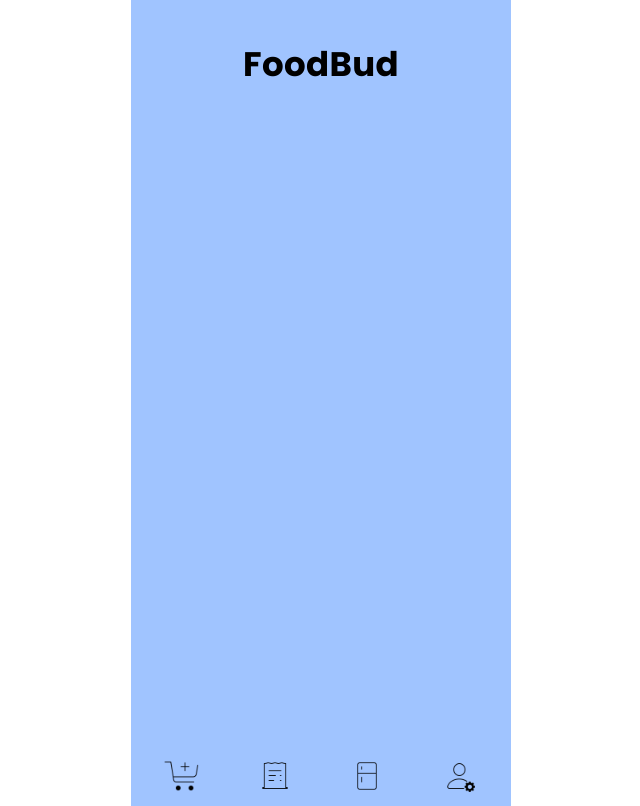
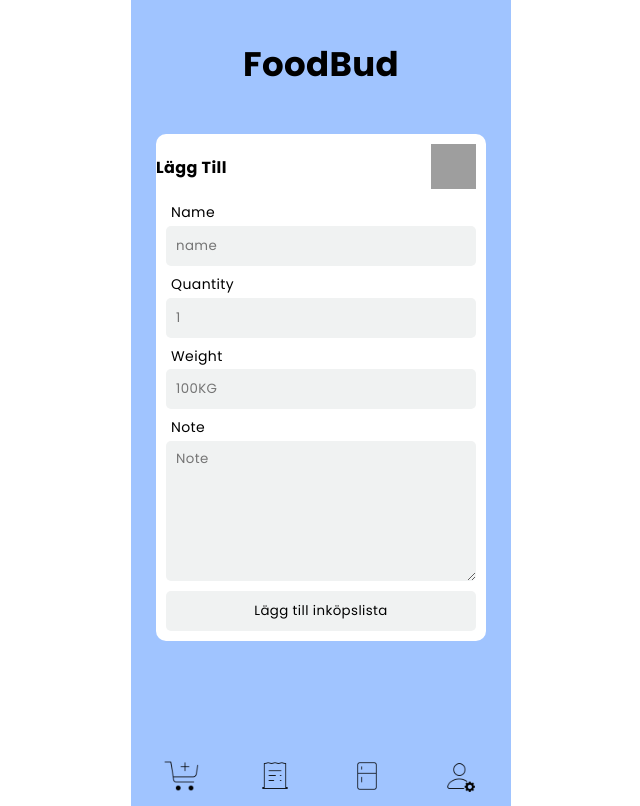
Before and after one commit to A1101101IR/FridgeEase, a React (Create React App) app: page /addtoshoppinglist in a window 1280 px wide. Before the commit this address had no page. Shown: the whole page, without its empty margins (319-959 px from the left). Built offline with nearby package versions, Linux system fonts and the light colour scheme; grey boxes are pictures that could not be loaded.

Commit message:
working with functions for add, delete and post items

```diff
--- a/src/App.js
+++ b/src/App.js
@@ -9,6 +9,7 @@ import ProductList from "./components/product/product-list";
 import Product from "./components/product/product";
 import RecipeSearch from "./components/recipe/recipeSearch";
 import RecipeDetails from "./components/recipe/RecipeDetails";
+import AddToShoppingList from "./components/shopping/addToShoppingList";
 function App() {
   return (
     <div className="container">
@@ -21,6 +22,10 @@ function App() {
           <Route path="/productlist/:id" element={<Product />}></Route>
           <Route path="/account" element={<Account />}></Route>
           <Route path="/shoppingList" element={<ShoppingList />}></Route>
+          <Route
+            path="/addtoshoppinglist"
+            element={<AddToShoppingList />}
+          ></Route>
           <Route path="/recipe" element={<Recipe />}></Route>
           <Route path="/recipe/:id" element={<RecipeSearch />}></Route>
           <Route path="/recipeDetails/:id" element={<RecipeDetails />}></Route>
--- a/src/components/product/product.js
+++ b/src/components/product/product.js
@@ -2,10 +2,34 @@ import { useParams, useNavigate } from "react-router-dom";
 import useFatch from "../customHooks/useFetch";
 import Plus from "../../img/plus.png";
 import Close from "../../img/close.png";
+import { useState } from "react";
 const Product = () => {
   const { id } = useParams();
   const { data: product } = useFatch(`http://localhost:8000/products/${id}`);
   const navigate = useNavigate();
+  const [name, setName] = useState();
+  const [quantity, setQuantity] = useState();
+  const [weight, setWeight] = useState();
+  const addItem = (name) => {
+    setName(name);
+    var myHeaders = new Headers();
+    myHeaders.append("Content-Type", "application/json");
+    var raw = JSON.stringify({
+      Name: name,
+      Quantity: quantity,
+      Weight: weight,
+    });
+    var requestOptions = {
+      method: "POST",
+      headers: myHeaders,
+      body: raw,
+      redirect: "follow",
+    };
+    fetch("http://localhost:3000/shoppinglist", requestOptions)
+      .then((response) => response.text())
+      .then((result) => console.log(result))
+      .catch((error) => console.log("error", error));
+  };
   return (
     <div className="product-cart-container">
       {product && (
@@ -25,12 +49,20 @@ const Product = () => {
               onClick={() => navigate(-1)}
             />
           </header>
-          <form action="">
+          <div className="form">
             <label>Quantity</label>
-            <input type="number" placeholder="1" />
+            <input
+              type="number"
+              placeholder="1"
+              onChange={(e) => setQuantity(e.target.value)}
+            />
             <label>Weight</label>
-            <input type="number" placeholder="100KG" />
-            <label>Production type</label>
+            <input
+              type="number"
+              placeholder="100KG"
+              onChange={(e) => setWeight(e.target.value)}
+            />
+            {/* <label>Production type</label>
             <select>
               <option selected="selected">ECO</option>
               <option>Locally produced</option>
@@ -40,11 +72,15 @@ const Product = () => {
               <option selected="selected">A</option>
               <option>B</option>
               <option>C</option>
-            </select>
+            </select> */}
             <label>Note</label>
             <textarea placeholder="Note"></textarea>
-            <input type="submit" value="Add to Fridge" />
-          </form>
+            <input
+              type="submit"
+              onClick={(e) => addItem(product.name)}
+              value="Add to Fridge"
+            />
+          </div>
           <footer></footer>
         </article>
       )}
--- a/src/components/recipe/recipeSearch.js
+++ b/src/components/recipe/recipeSearch.js
@@ -12,12 +12,17 @@ const RecipeSearch = () => {
   const [error, setError] = useState(null);
   const [isLoading, setIsLoading] = useState(true);
   const [searchResult, setSearchResult] = useState();
-  const { data: product } = useFatch(`http://localhost:8000/products/${id}`);
-
+  const [productName, setProductName] = useState();
+  /* Just nu det är fast url för att fetcha data fixa senare */
+  const fetchData = async (url) => {
+    const res = await fetch(url);
+    const result = await res.json();
+    setProductName(result.Name);
+  };
   useEffect(() => {
-    if (product) {
-      const searchWord = product.name;
-      fetch(`/recipe/byname/?phrase=${searchWord}`)
+    fetchData("/shoppinglist/634d4af714a6d36c1ef974af");
+    if (productName) {
+      fetch(`/recipe/byname/?phrase=${productName}`)
         .then((res) => res.json())
         .then((results) => {
           setSearchResult(results.Recipes);
@@ -29,7 +34,7 @@ const RecipeSearch = () => {
           setError(err.message);
         });
     }
-  }, [product]);
+  }, [productName]);
 
   return (
     <div className="recipe-container">
--- /dev/null
+++ b/src/components/shopping/addToShoppingList.js
@@ -0,0 +1,85 @@
+import { useParams, useNavigate } from "react-router-dom";
+import useFatch from "../customHooks/useFetch";
+import Plus from "../../img/plus.png";
+import Close from "../../img/close.png";
+import { useState } from "react";
+const AddToShoppingList = () => {
+  const navigate = useNavigate();
+  const [name, setName] = useState();
+  const [quantity, setQuantity] = useState();
+  const [weight, setWeight] = useState();
+  const addItem = () => {
+    var myHeaders = new Headers();
+    myHeaders.append("Content-Type", "application/json");
+    var raw = JSON.stringify({
+      Name: name,
+      Quantity: quantity,
+      Weight: weight,
+    });
+    var requestOptions = {
+      method: "POST",
+      headers: myHeaders,
+      body: raw,
+      redirect: "follow",
+    };
+    fetch("http://localhost:3000/shoppinglist", requestOptions)
+      .then((response) => response.json())
+      .then((result) =>
+        setTimeout(() => {
+          navigate(-1);
+        }, 1000)
+      )
+      .catch((error) => console.log("error", error));
+  };
+  return (
+    <div className="product-cart-container">
+      <article className="product-cart">
+        <header>
+          <div className="flex-center">
+            {/* <img
+              src={require(`../../img/icons8/${product.icon}`)}
+              className="product-icon"
+            /> */}
+            <h4 className="cart-headline-bold">Lägg till</h4>
+          </div>
+          <img
+            className="closeBTN"
+            src={Close}
+            alt=""
+            onClick={() => navigate(-1)}
+          />
+        </header>
+        <div className="form">
+          <label>Name</label>
+          <input
+            type="text"
+            placeholder="name"
+            onChange={(e) => setName(e.target.value)}
+          />
+          <label>Quantity</label>
+          <input
+            type="number"
+            placeholder="1"
+            onChange={(e) => setQuantity(e.target.value)}
+          />
+          <label>Weight</label>
+          <input
+            type="number"
+            placeholder="100KG"
+            onChange={(e) => setWeight(e.target.value)}
+          />
+          <label>Note</label>
+          <textarea placeholder="Note"></textarea>
+          <input
+            type="submit"
+            onClick={(e) => addItem()}
+            value="Lägg till inköpslista"
+          />
+        </div>
+        <footer></footer>
+      </article>
+    </div>
+  );
+};
+
+export default AddToShoppingList;
--- a/src/components/shopping/shoppingList.js
+++ b/src/components/shopping/shoppingList.js
@@ -2,13 +2,55 @@ import { Link } from "react-router-dom";
 import useFatch from "../customHooks/useFetch";
 import loadingImg from "../../img/loading.png";
 import Plus from "../../img/plus.png";
-import { useState } from "react";
+import Fridge from "../../img/fridge.png";
+import Delete from "../../img/close.png";
 const ShoppingList = () => {
   const { data: shoppingList, isLoading, error } = useFatch("/shoppinglist");
-  const [displayMore, setDisplayMore] = useState(false);
-  console.log(displayMore);
+  const getItems = () => {};
+  const deleteItem = (id) => {
+    fetch(`http://localhost:3000/shoppinglist/${id}`, {
+      method: "DELETE",
+      redirect: "follow",
+    })
+      .then((response) => response.json())
+      .then((result) =>
+        setTimeout(() => {
+          window.location.reload(false);
+        }, 500)
+      )
+      .catch((error) => console.log("error", error));
+  };
+
+  const addItemToFridge = (item) => {
+    console.log(item);
+    var myHeaders = new Headers();
+    myHeaders.append("Content-Type", "application/json");
+    var raw = JSON.stringify({
+      Name: item.Name,
+      Quantity: item.Quantity,
+      Weight: item.Weight,
+      Category: "mjölk",
+      Expiration_date: 5,
+      Notes: "Note",
+    });
+
+    fetch("http://localhost:3000/fridge", {
+      method: "POST",
+      headers: myHeaders,
+      body: raw,
+      redirect: "follow",
+    })
+      .then((response) => response.text())
+      .then((result) => console.log(result))
+      .catch((error) => console.log("error", error));
+  };
+
   return (
     <div className="shopping-list-container">
+      <Link to="/addtoshoppinglist" className="fakeBTN">
+        <h4>Lägg till inköpslista</h4>
+        <img src={Plus} className="plusBTN" alt="" />
+      </Link>
       {isLoading && (
         <div className="loading-box">
           <img src={loadingImg} className="loading" />
@@ -16,24 +58,14 @@ const ShoppingList = () => {
         </div>
       )}
       {error && <h4>obs...</h4>}
-      <Link to="/" className="fakeBTN">
-        <h4>Lägg till vara</h4>
-        <img src={Plus} className="plusBTN" alt="" />
-      </Link>
       {shoppingList &&
         shoppingList.map((item) => (
-          <div
-            className="item-cart"
-            key={item._id}
-            onClick={() => setDisplayMore(true)}
-          >
+          <div className="item-cart" key={item._id}>
             <h4>{item.Name}</h4>
-            {displayMore && (
-              <>
-                <p>{item.Quantity + "ST"}</p>
-                <p>{item.Weight + "KG"}</p>
-              </>
-            )}
+            <div>
+              <img src={Fridge} onClick={() => addItemToFridge(item)} alt="" />
+              <img src={Delete} onClick={() => deleteItem(item._id)} alt="" />
+            </div>
           </div>
         ))}
     </div>
--- a/src/index.scss
+++ b/src/index.scss
@@ -137,7 +137,7 @@ $c3: #0540F2;
       width: 100%;
       margin-bottom: 15px;
     }
-    form {
+    .form {
       width: 310px;
       @include Flex(column,none,none);
       label {
@@ -192,6 +192,19 @@ $c3: #0540F2;
     @include Flex(row,none,center);
     color: white;
   }
+  .icon-box {
+    @include Flex(row,none,center);
+    img {
+      width: 40px;
+      height: 40px;
+    }
+    .recipe-btn {
+      margin-top: 3px;
+      margin-left: 5px;
+    }
+    margin-right: 5px;
+  }
+
 }
 
 
@@ -374,6 +387,13 @@ $c3: #0540F2;
       margin-left: 10px;
       text-transform: capitalize;
     }
+    div {
+      @include Flex(row,space-between,center);
+      img {
+        width: 40px;
+        margin-right: 5px;
+      }
+    }
   }
 
 }
@@ -414,6 +434,8 @@ $c3: #0540F2;
 .cart-headline-bold {
   margin-top: 2px;
   font-size: 16px;
+  text-transform: capitalize;
+
 }
 .fakeBTN {
   @include Flex(row,space-between,center);
```
Also changed, not shown: src/components/fridge/fridgeList.js (+32 -9 lines).
